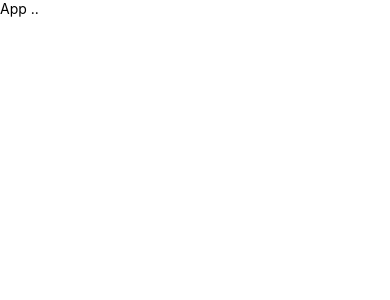
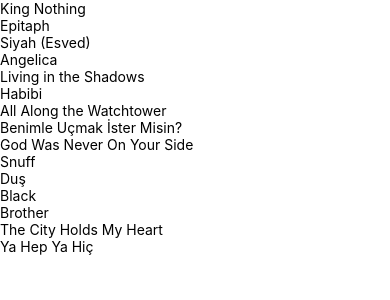
Before and after one commit to tceyhan/react-native-all, a React Native app in the folder projects/reactNative_03_musicApp/: screen / in a window 390 px wide. Shown: the top 300 px of the page. Built offline with nearby package versions, Linux system fonts and the light colour scheme.

Commit message:
music app started

```diff
--- a/projects/reactNative_03_musicApp/App.js
+++ b/projects/reactNative_03_musicApp/App.js
@@ -1,14 +1,21 @@
-import { StyleSheet, Text, View } from 'react-native'
-import React from 'react'
-
+import {FlatList, SafeAreaView, StyleSheet, Text, View} from 'react-native';
+import React from 'react';
+import music_data from './src/assets/music-data.json';
 const App = () => {
   return (
-    <View>
-      <Text>App ..</Text>
-    </View>
-  )
-}
+    <SafeAreaView style={styles.container}>
+      <View>
+        <FlatList
+          data={music_data}
+          renderItem={({item}) => <Text>{item.title}</Text>}
+        />
+      </View>
+    </SafeAreaView>
+  );
+};
 
-export default App
+export default App;
 
-const styles = StyleSheet.create({})
+const styles = StyleSheet.create({
+  container: {flex: 1},
+});
```
Also changed, not shown: projects/reactNative_03_musicApp/src/assets/music-data.json (renamed from projects/reactNative_03_musicApp/music-data.json), projects/reactNative_03_musicApp/src/components/MusicCard.js (added), projects/reactNative_03_musicApp/src/components/MusicCard.style.js (added), projects/reactNative_03_musicApp/src/components/index.js (added).
